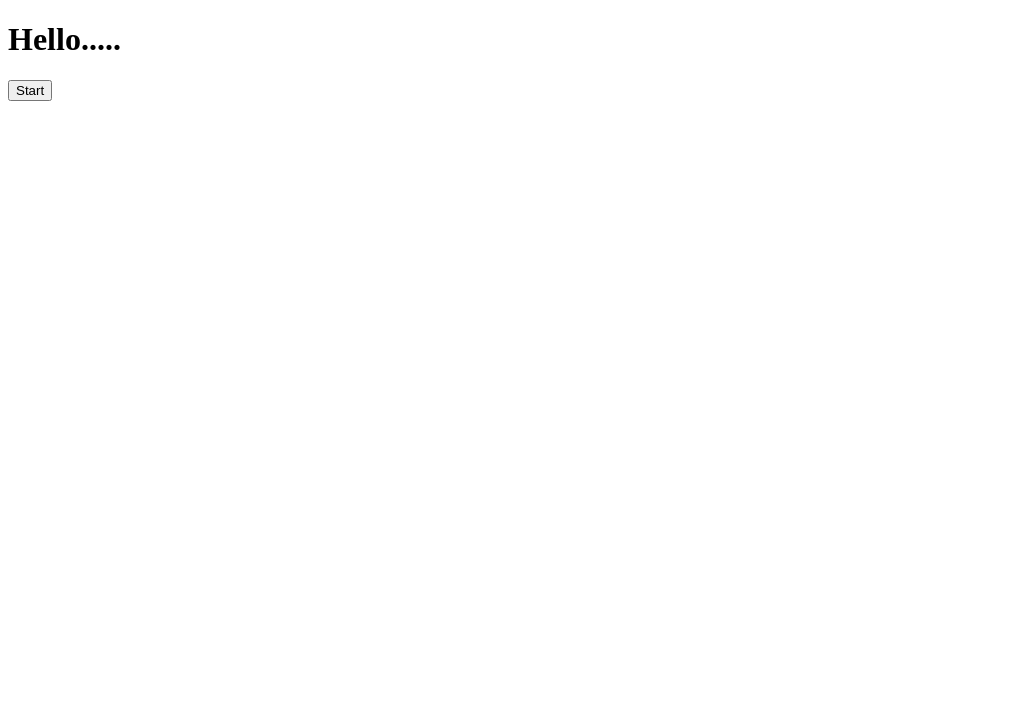
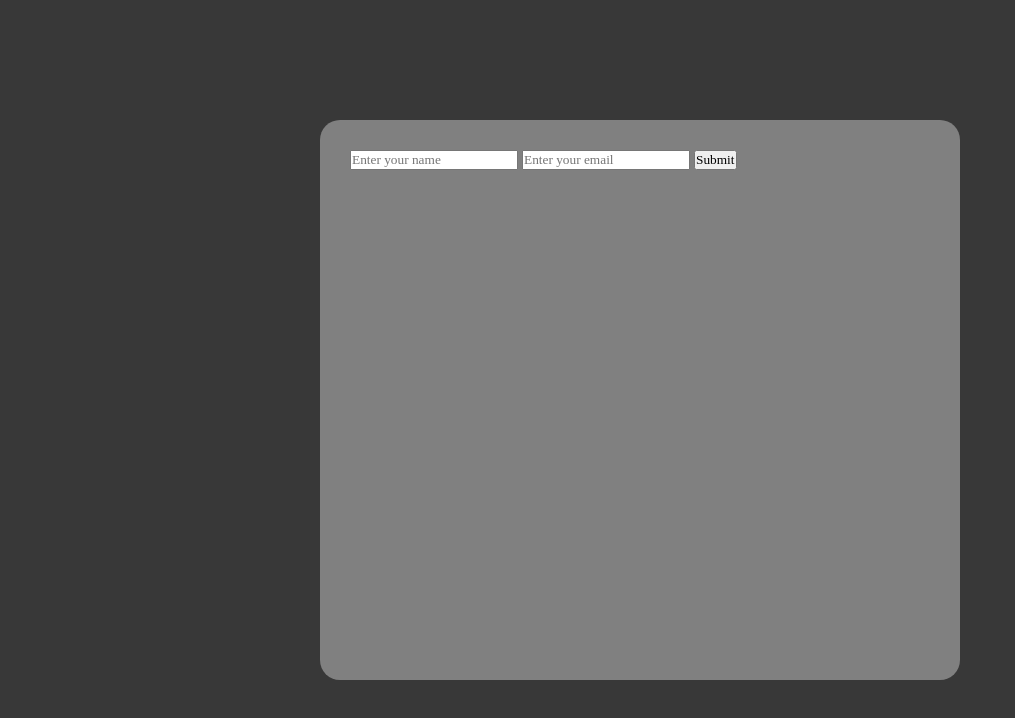
Before and after one commit to RohitChavan233/Practice-files, a website: page Day_4_DOM/index.html in a window 1280 px wide. Shown: the whole page, without its empty margins (0-1015 px from the left). Drawn offline with Linux system fonts and the light colour scheme.

Commit message:
creating a form with js logic

```diff
--- a/Day_4_DOM/index.html
+++ b/Day_4_DOM/index.html
@@ -9,12 +9,18 @@
 </head>
 
 <body>
-    <main>
+    <!-- <main>
         <h1>Hello.....</h1>
         <div>
             <button>Start</button>
         </div>
-    </main>
+    </main> -->
+
+    <form action="">
+        <input id="name" type="text" placeholder="Enter your name">
+        <input id="email" type="text" placeholder="Enter your email">
+        <button>Submit</button>
+    </form>
 
 
 
--- a/Day_4_DOM/script.js
+++ b/Day_4_DOM/script.js
@@ -1,20 +1,36 @@
-const btn = document.querySelector('button')
-const div = document.querySelector('div')
-const main = document.querySelector('main')
-const body = document.body
+// const btn = document.querySelector('button')
+// const div = document.querySelector('div')
+// const main = document.querySelector('main')
+// const body = document.body
 
-btn.addEventListener('click', (events)=>{
-    console.log('button triggered')
-}, {capture:true})
+// btn.addEventListener('click', (events)=>{
+//     console.log('button triggered')
+// }, {capture:true})
 
-div.addEventListener('click', (events)=>{
-    console.log('div triggered')
-},{capture:true})
+// div.addEventListener('click', (events)=>{
+//     console.log('div triggered')
+// },{capture:true})
 
-main.addEventListener('click', (events)=>{
-    console.log('main triggered')
-},{capture:true})
+// main.addEventListener('click', (events)=>{
+//     console.log('main triggered')
+// },{capture:true})
 
-body.addEventListener('click', (events)=>{
-    console.log('body triggered')
-},{capture:true})
+// body.addEventListener('click', (events)=>{
+//     console.log('body triggered')
+// },{capture:true})
+
+
+
+const form = document.querySelector('form')
+const name = document.querySelector('#name')
+const email = document.querySelector('#email')
+
+form.addEventListener('submit', (events)=>{
+    events.preventDefault()
+    console.log(name.value)
+    console.log(email.value)
+
+    // console.log('event reloads')
+
+
+})
--- a/Day_4_DOM/style.css
+++ b/Day_4_DOM/style.css
@@ -0,0 +1,28 @@
+*{
+    margin: 0;
+    padding: 0;
+    box-sizing: border-box;
+    font-family: 'Gilroy';
+}
+html , body{
+    height: 100%;
+    width: 100%;
+}
+
+body{
+
+    background-color: rgb(56, 56, 56);
+    justify-content: center;
+    align-items: center;
+    display: flex;
+}
+
+
+form{
+    border-radius: 20px;
+    padding: 30px;
+    height: 70%;
+    width: 50%;
+    background-color: gray;
+    /* flex-direction: column; */
+}
```
